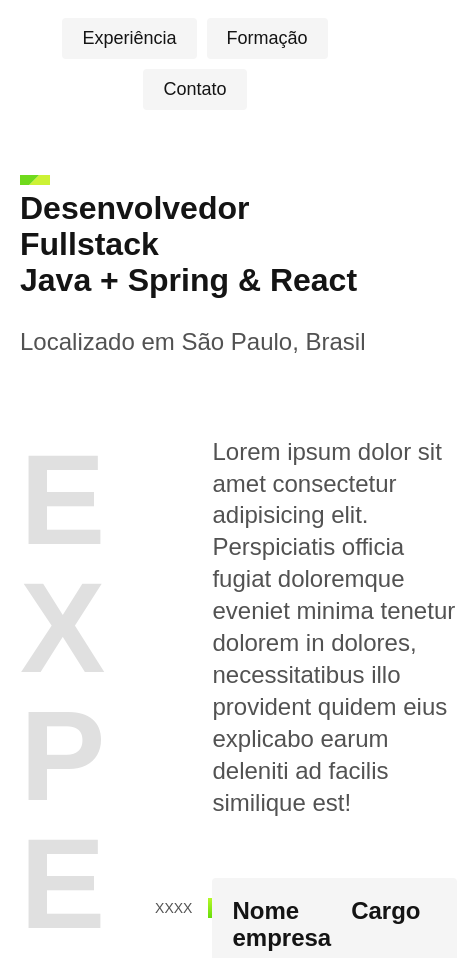
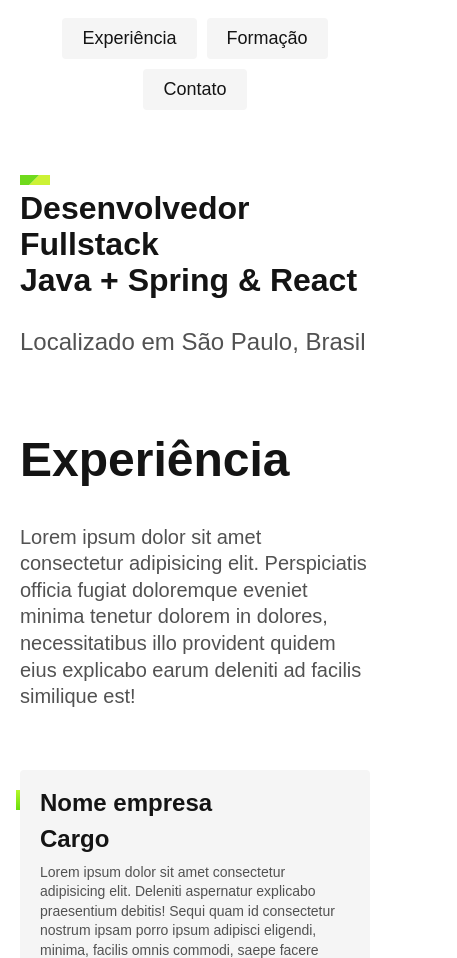
Before and after one commit to KaykAmaral/portifolio-kayk, a plain HTML site: page index.html in a window 390 px wide. Shown: the part 100-1058 px from the top of the page, 457 px wide, since content can reach past the window. Drawn offline with Linux system fonts and the light colour scheme.

Commit message:
Experiencie Responsivity

```diff
--- a/css/experiencia.css
+++ b/css/experiencia.css
@@ -81,3 +81,39 @@
     background: #fff;
     padding: 5px 10px;
 }
+
+@media (max-width: 800px) {
+
+    .experiencia {
+        grid-template-columns: 1fr;
+        gap: 40px;
+    }
+
+    .experiencia .subtitulo {
+        color: #141414;
+    }
+
+    .experiencia-texto {
+        font-size: 1.25rem;
+    }
+
+    .empresa-ano {
+        position: initial;
+        order: 1;
+        width: initial;
+        text-align: left;
+    }
+
+    .empresa-ano::before {
+        content: 'Ano: ';
+    }
+
+}
+
+@media (max-width: 500px) {
+
+    .empresa {
+        grid-template-columns: 1fr;
+    }
+
+}
--- a/css/global.css
+++ b/css/global.css
@@ -26,3 +26,13 @@
     word-break: break-all;
     max-width: 4ch;
 }
+
+@media (max-width: 800px) {
+
+    .subtitulo {
+        font-size: 3rem;
+        text-transform: capitalize;
+        max-width: initial;
+    }
+
+}
```
